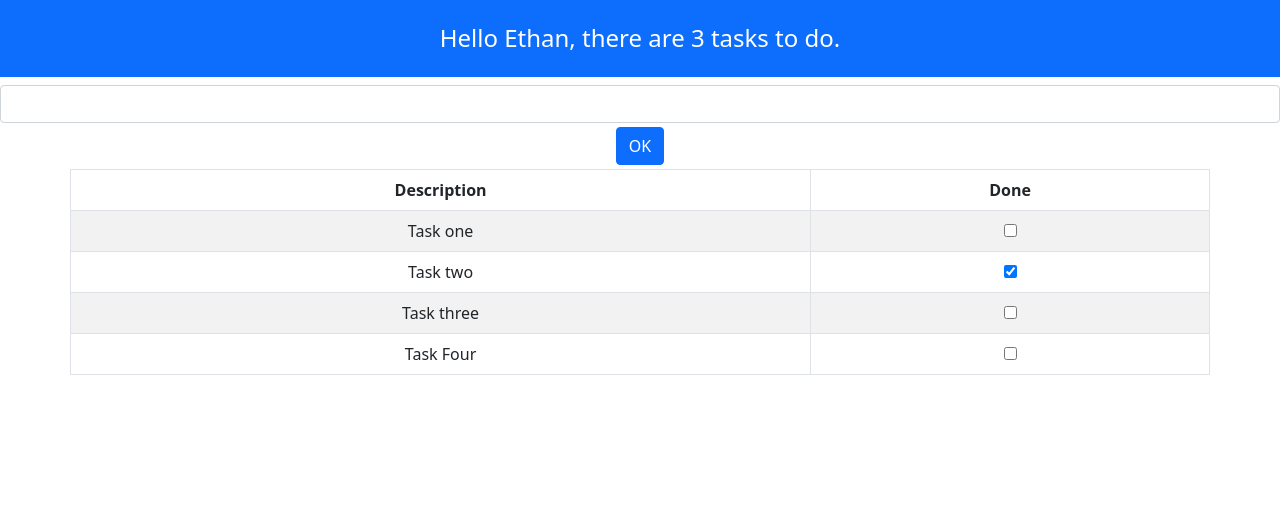
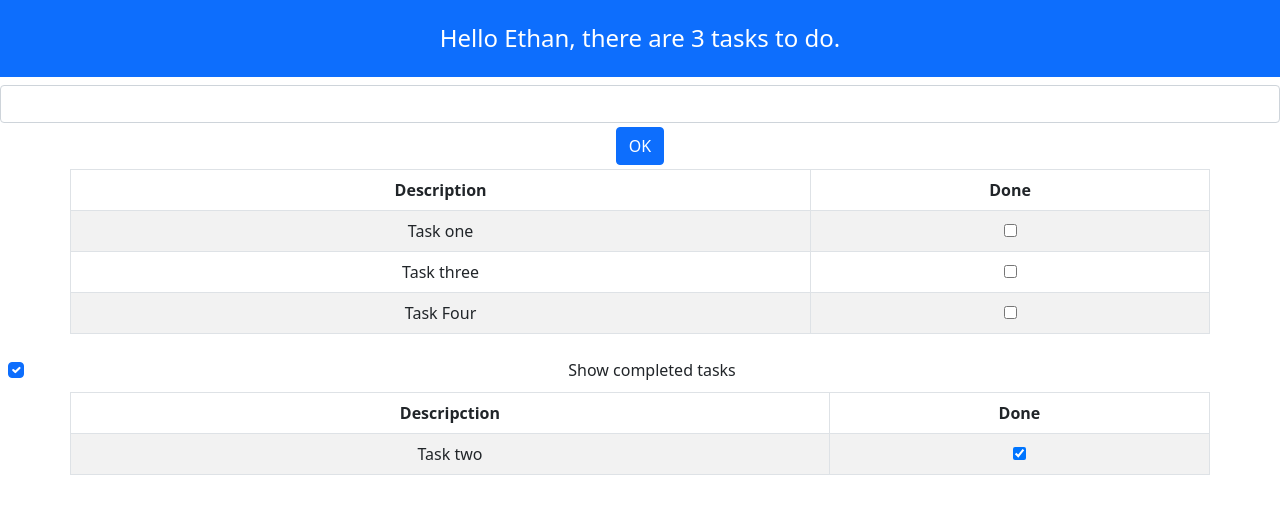
Before and after one commit to ethanial1/ToDolist_react, a React (Create React App) app: page / in a window 1280 px wide. Shown: the top 514 px of the page. Built offline with nearby package versions, Linux system fonts and the light colour scheme.

Commit message:
tareas divididas en tablas, completadas y pendientes.

```diff
--- a/src/App.js
+++ b/src/App.js
@@ -2,6 +2,7 @@ import { useState } from 'react';
 import { TaskRow } from './components/TaskRow';
 import { TaskBanner } from './components/TaskBanner';
 import { TaskCreator } from './components/TaskCreator';
+import { VisibilityControl } from './components/VisibilityControl';
 import './App.css';
 
 function App() {
@@ -14,11 +15,14 @@ function App() {
     { name: "Task Four", done: false },
   ]);
 
+  // Muestra las tareas completadas
+  const [showCompleted, setshowCompleted] = useState(true);
+
   // Cambiamos el estado de DONE, recorriendo cada tarea                            se hace una copia (...)
   const toggleTask = task => settaskItems(taskItems.map(t => (t.name === task.name ? {...t, done: !t.done} : t)));
 
   // Crea multipler tr que luego son pintados en la tabla
-  const taskTableRows = () => taskItems.map( task => (
+  const taskTableRows = (doneValue) => taskItems.filter(task => task.done === doneValue).map( task => (
       <TaskRow task={task} key={task.name} toggleTask={toggleTask}/>
     ));
 
@@ -41,10 +45,27 @@ function App() {
           </tr>
         </thead>
         <tbody>
-          {taskTableRows()}
+          {taskTableRows(false)}
         </tbody>
       </table>
-
+      <div className="bg-secondary-text-white text-center p-2">
+        <VisibilityControl descrip = "completed tasks" isCheked = {showCompleted} onChange={cheked => setshowCompleted(cheked)}/>
+      </div>
+      <div>
+        {showCompleted && (
+          <table className="table table-striped table-bordered container">
+            <thead>
+              <tr>
+                <th>Descripction</th>
+                <th>Done</th>
+              </tr>
+            </thead>
+            <tbody>
+            {taskTableRows(true)}
+            </tbody>
+          </table>
+        )}
+      </div>
     </div>
   );
 }
--- a/src/components/VisibilityControl.js
+++ b/src/components/VisibilityControl.js
@@ -1 +1,12 @@
 // Encargado de mostrar las tareas completadas (otra tabla más)
+
+export const VisibilityControl = props => {
+    return (
+        <div className="form-check">
+            <input type="checkbox" className="form-check-input" checked={props.isCheked} onChange={e => props.change(e.target.checked)}/>
+            <label htmlFor="form-check-label">
+                Show {props.descrip}
+            </label>
+        </div>
+    );
+}
```
